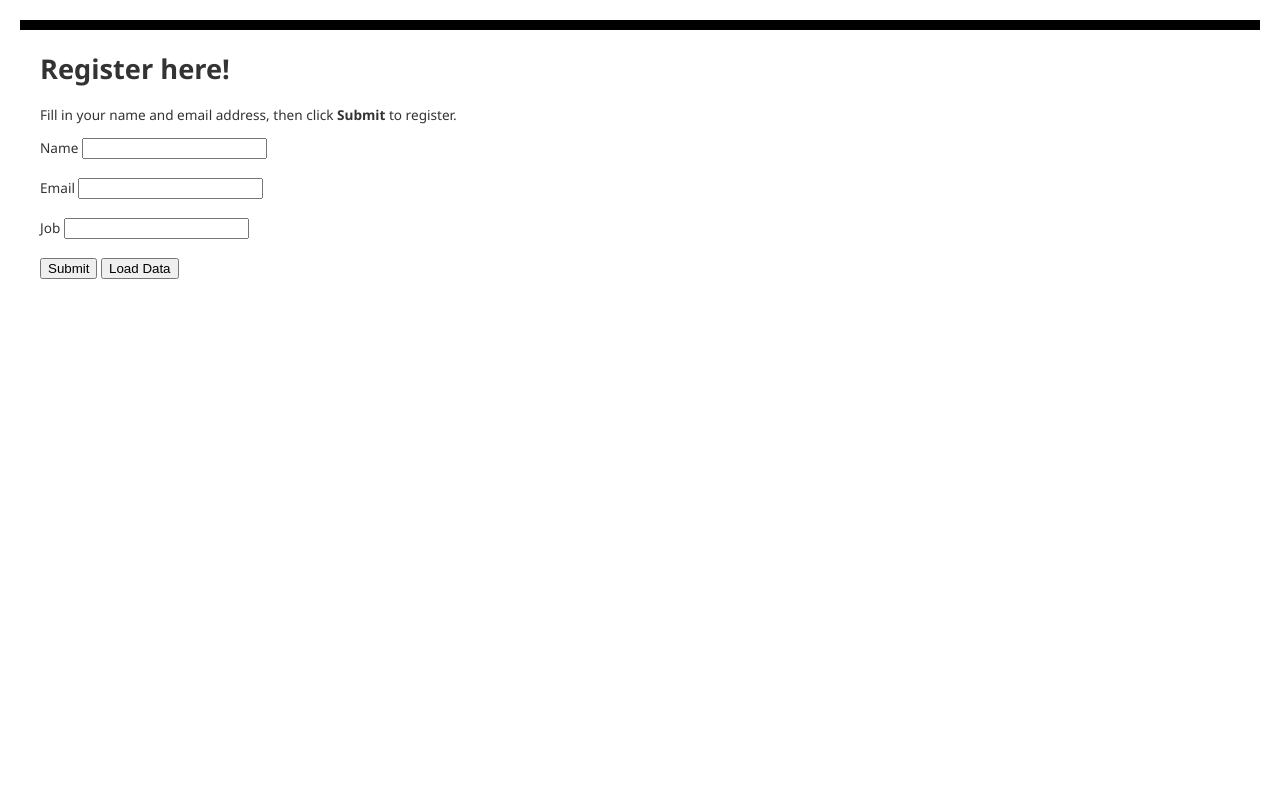
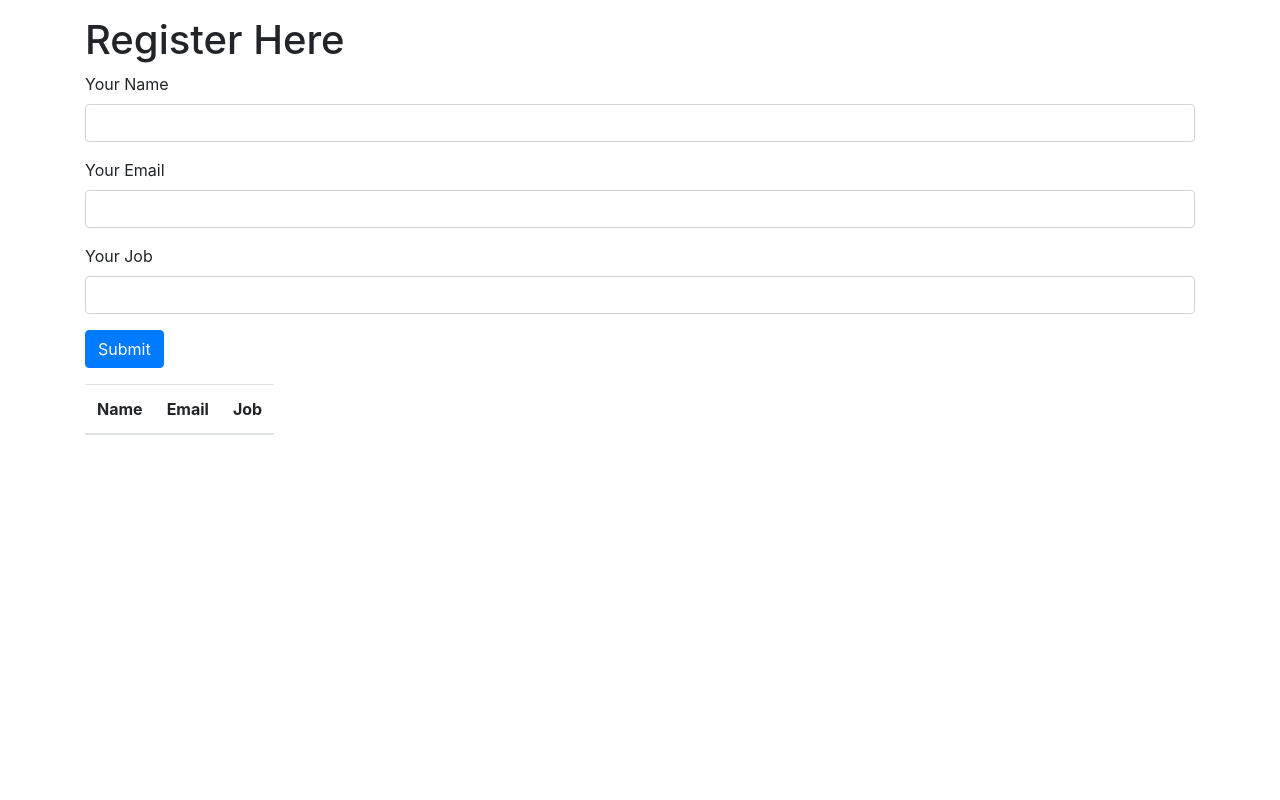
Before and after one commit to rizkiaguss/AzureSubmission, a PHP site: page / in a window 1280 px wide. Run offline with PHP 8.4, Linux system fonts and the light colour scheme; lists and menus that the app fills with data are empty; some libraries are stand-ins or nearby versions.

Commit message:
Update index.php

```diff
--- a/index.php
+++ b/index.php
@@ -1,89 +1,82 @@
-<html>
+<!doctype html>
+<html lang="en">
+
 <head>
- <Title>Registration Form</Title>
- <style type="text/css">
- 	body { background-color: #fff; border-top: solid 10px #000;
- 	    color: #333; font-size: .85em; margin: 20; padding: 20;
- 	    font-family: "Segoe UI", Verdana, Helvetica, Sans-Serif;
- 	}
- 	h1, h2, h3,{ color: #000; margin-bottom: 0; padding-bottom: 0; }
- 	h1 { font-size: 2em; }
- 	h2 { font-size: 1.75em; }
- 	h3 { font-size: 1.2em; }
- 	table { margin-top: 0.75em; }
- 	th { font-size: 1.2em; text-align: left; border: none; padding-left: 0; }
- 	td { padding: 0.25em 2em 0.25em 0em; border: 0 none; }
- </style>
+   <!-- Required meta tags -->
+   <meta charset="utf-8">
+   <meta name="viewport" content="width=device-width, initial-scale=1, shrink-to-fit=no">
+
+   <!-- Bootstrap CSS -->
+   <link rel="stylesheet" href="https://stackpath.bootstrapcdn.com/bootstrap/4.3.1/css/bootstrap.min.css" integrity="sha384-ggOyR0iXCbMQv3Xipma34MD+dH/1fQ784/j6cY/iJTQUOhcWr7x9JvoRxT2MZw1T" crossorigin="anonymous">
+
+   <title>Submission Azure</title>
 </head>
+
 <body>
- <h1>Register here!</h1>
- <p>Fill in your name and email address, then click <strong>Submit</strong> to register.</p>
- <form method="post" action="index.php" enctype="multipart/form-data" >
-       Name  <input type="text" name="name" id="name"/></br></br>
-       Email <input type="text" name="email" id="email"/></br></br>
-       Job <input type="text" name="job" id="job"/></br></br>
-       <input type="submit" name="submit" value="Submit" />
-       <input type="submit" name="load_data" value="Load Data" />
+   <div class="container mt-3">
+      <h1 class="center">Register Here</h1>
+
+      <form action="index.php" method="post">
+         <div class="form-group">
+            <label for="name">Your Name</label>
+            <input type="text" name="name" class="form-control">
+         </div>
+         <div class="form-group">
+            <label for="email">Your Email</label>
+            <input type="email" name="email" class="form-control">
+         </div>
+         <div class="form-group">
+            <label for="job">Your Job</label>
+            <input type="text" name="job" class="form-control">
+         </div>
+         <input type="submit" name="simpan" class="btn btn-primary btn-md">
       </form>
       <?php
-    $host = "rizkiagussappserver.database.windows.net,1433";
-    $user = "rizkiaguss";
-    $pass = "qwerTY22";
-    $db = "Registration";
-
+      $host = "khaidirwebserver.database.windows.net,1433";
+      $user = "khaidir";
+      $pass = "naruto123#";
+      $db = "khaidirwebappserver";
       try {
-        $conn = new PDO("sqlsrv:server = $host; Database = $db", $user, $pass);
-        $conn->setAttribute( PDO::ATTR_ERRMODE, PDO::ERRMODE_EXCEPTION );
-    } catch(Exception $e) {
-        echo "Failed: " . $e;
+         $con = new PDO("sqlsrv:Server = $host; Database = $db", $user, $pass);
+         $con->setAttribute(PDO::ATTR_ERRMODE, PDO::ERRMODE_EXCEPTION);
+      } catch (Exception $e) {
+         echo "Failed : " . $e;
       }
-
-    if (isset($_POST['submit'])) {
+      if (isset($_POST['simpan'])) {
          try {
             $name = $_POST['name'];
             $email = $_POST['email'];
             $job = $_POST['job'];
-            $date = date("Y-m-d");
-            // Insert data
-            $sql_insert = "INSERT INTO Registration (name, email, job, date)
-                        VALUES (?,?,?,?)";
-            $stmt = $conn->prepare($sql_insert);
+            $query = "INSERT INTO Woker (name, email, job) VALUES (?,?,?)";
+            $stmt = $conn->prepare($query);
             $stmt->bindValue(1, $name);
             $stmt->bindValue(2, $email);
             $stmt->bindValue(3, $job);
-            $stmt->bindValue(4, $date);
             $stmt->execute();
-        } catch(Exception $e) {
-            echo "Failed: " . $e;
+         } catch (Exception $e) {
+            echo "Failed" . $e;
          }
-
          echo "<h3>Your're registered!</h3>";
-    } else if (isset($_POST['load_data'])) {
-        try {
-            $sql_select = "SELECT * FROM Registration";
-            $stmt = $conn->query($sql_select);
-            $registrants = $stmt->fetchAll();
-            if(count($registrants) > 0) {
-                echo "<h2>People who are registered:</h2>";
-                echo "<table>";
-                echo "<tr><th>Name</th>";
-                echo "<th>Email</th>";
-                echo "<th>Job</th>";
-                echo "<th>Date</th></tr>";
-                foreach($registrants as $registrant) {
-                    echo "<tr><td>".$registrant['name']."</td>";
-                    echo "<td>".$registrant['email']."</td>";
-                    echo "<td>".$registrant['job']."</td>";
-                    echo "<td>".$registrant['date']."</td></tr>";
-                }
-                echo "</table>";
-            } else {
-                echo "<h3>No one is currently registered.</h3>";
-            }
-        } catch(Exception $e) {
-            echo "Failed: " . $e;
-        }
       }
       ?>
+      <table class="table table-responsive mt-3">
+         <thead>
+            <tr>
+               <th>Name</th>
+               <th>Email</th>
+               <th>Job</th>
+            </tr>
+         </thead>
+         <tbody>
+
+         </tbody>
+      </table>
+   </div>
+   <!-- Optional JavaScript -->
+   <!-- jQuery first, then Popper.js, then Bootstrap JS -->
+   <script src="https://code.jquery.com/jquery-3.3.1.min.js" integrity="sha256-FgpCb/KJQlLNfOu91ta32o/NMZxltwRo8QtmkMRdAu8=" crossorigin="anonymous"></script>
+   <script src="https://cdnjs.cloudflare.com/ajax/libs/popper.js/1.14.7/umd/popper.min.js" integrity="sha384-UO2eT0CpHqdSJQ6hJty5KVphtPhzWj9WO1clHTMGa3JDZwrnQq4sF86dIHNDz0W1" crossorigin="anonymous"></script>
+   <script src="https://stackpath.bootstrapcdn.com/bootstrap/4.3.1/js/bootstrap.min.js" integrity="sha384-JjSmVgyd0p3pXB1rRibZUAYoIIy6OrQ6VrjIEaFf/nJGzIxFDsf4x0xIM+B07jRM" crossorigin="anonymous"></script>
 </body>
+
 </html>
```
Lines whose indentation alone changed are shown as unchanged.
